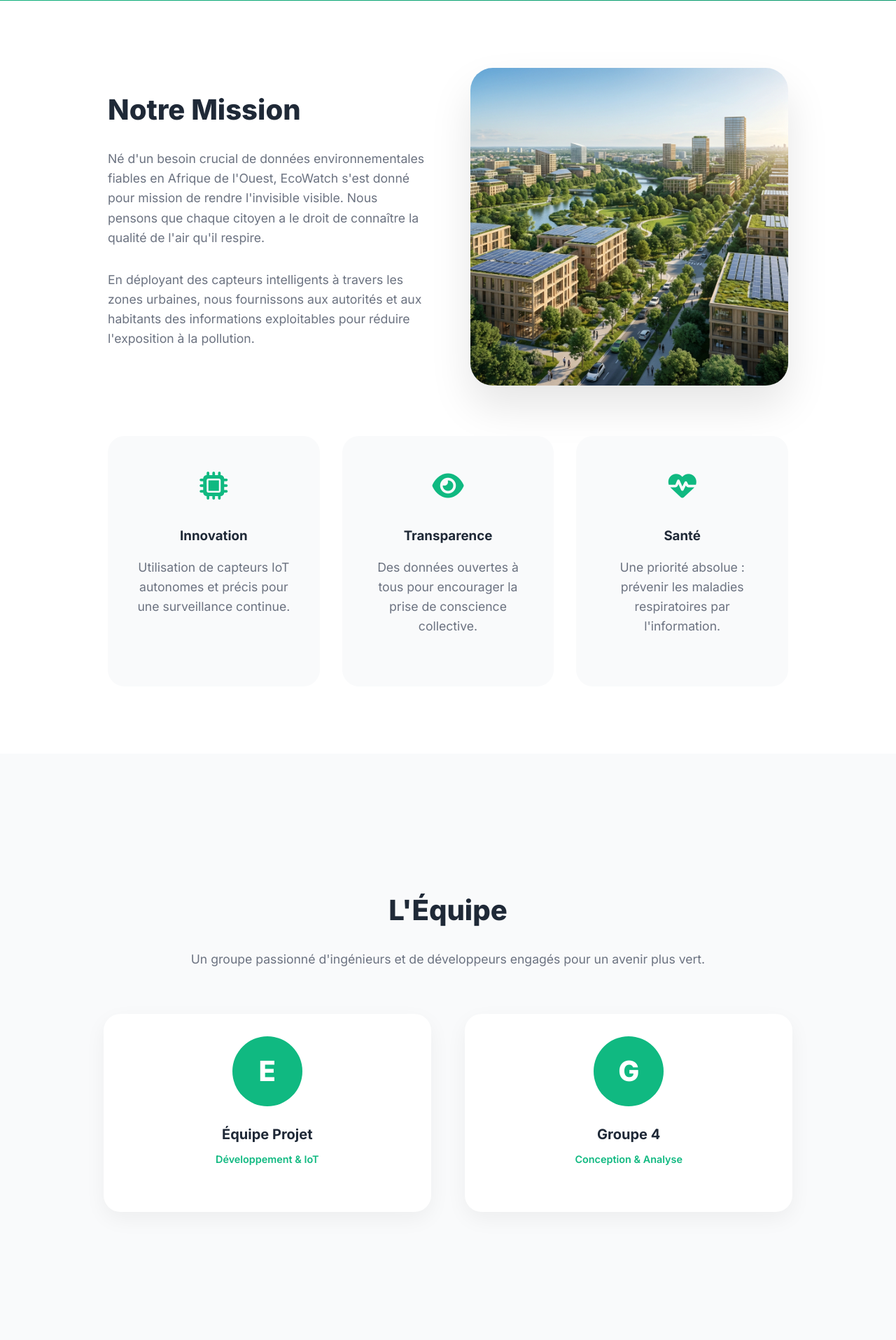
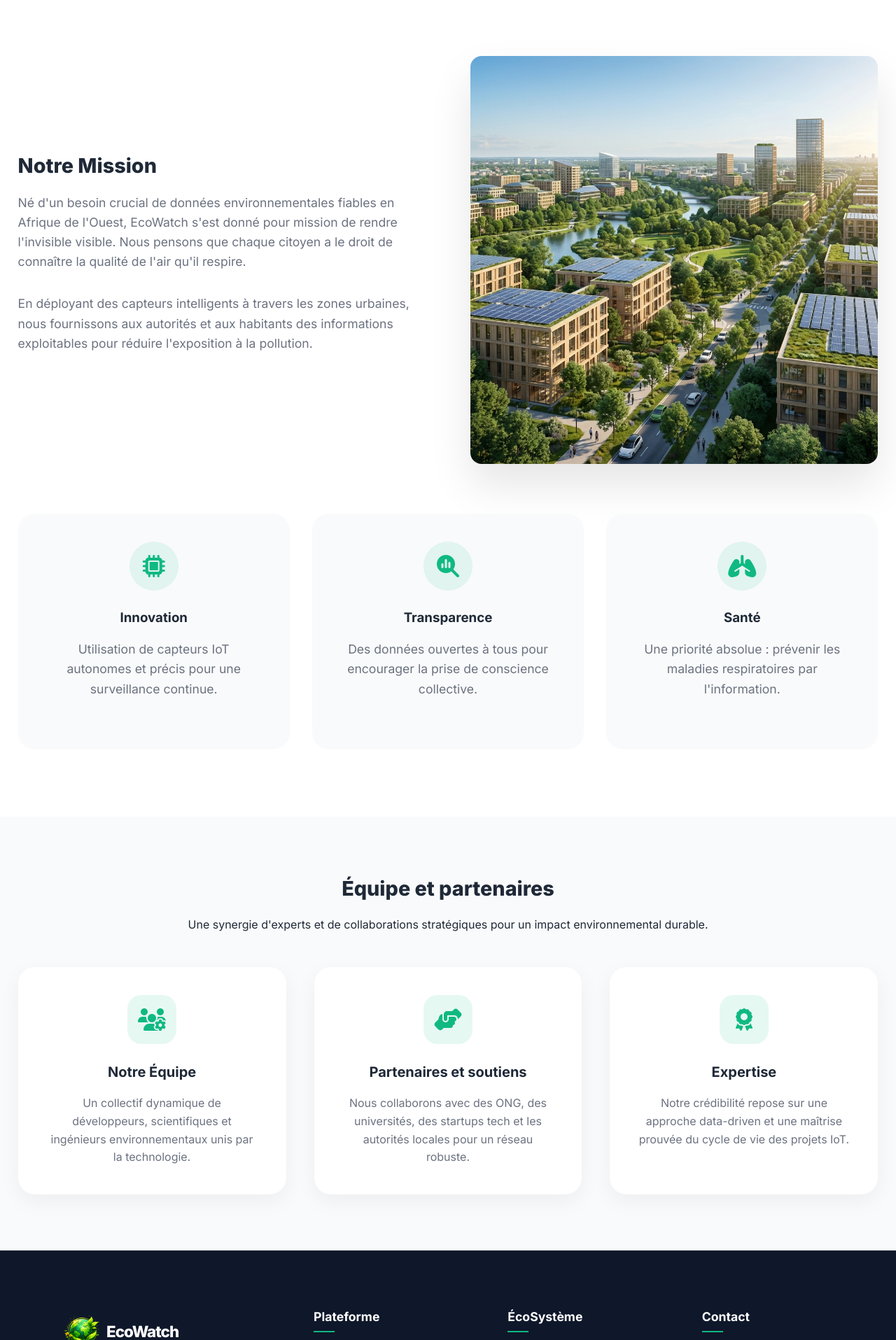
Before and after one commit to augustinkolie/groupe4, a Django app: page /about/ in a window 1280 px wide. Shown: the part 562-2477 px from the top of the page at 70% size. Run offline with Django 5.2, Linux system fonts and the light colour scheme.

Commit message:
troisième commit sur la page apropos Augustin KOLIE

```diff
--- a/monitoring/templates/monitoring/about.html
+++ b/monitoring/templates/monitoring/about.html
@@ -194,21 +194,24 @@
 
         /* Hero About */
         .hero-about {
-            padding: 8rem 5%;
-            background: linear-gradient(135deg, #10b981 0%, #059669 100%);
+            padding: 10rem 2%;
+            background: linear-gradient(rgba(16, 185, 129, 0.5), rgba(5, 150, 105, 0.6)), url("https://images.unsplash.com/photo-1573164713714-d95e436ab8d6?auto=format&fit=crop&w=1920&q=80");
+            background-size: cover;
+            background-position: center 25%;
+            background-attachment: fixed;
             color: white;
             text-align: center;
         }
 
         .hero-about h1 {
-            font-size: 4rem;
+            font-size: 2.5rem;
             font-weight: 800;
             margin-bottom: 1.5rem;
             letter-spacing: -1px;
         }
 
         .hero-about p {
-            font-size: 1.25rem;
+            font-size: 1.05rem;
             max-width: 800px;
             margin: 0 auto;
             opacity: 0.9;
@@ -216,8 +219,8 @@
 
         /* Content Sections */
         .section {
-            padding: 6rem 5%;
-            max-width: 1100px;
+            padding: 6rem 2%;
+            max-width: 1300px;
             margin: 0 auto;
         }
 
@@ -228,10 +231,11 @@
             align-items: center;
         }
 
-        .section h2 {
-            font-size: 2.5rem;
+        .section h2,
+        .partners-section h2 {
+            font-size: 1.8rem;
             font-weight: 800;
-            margin-bottom: 1.5rem;
+            margin-bottom: 1rem;
             color: var(--dark);
         }
 
@@ -243,7 +247,7 @@
 
         .featured-image {
             width: 100%;
-            border-radius: 2rem;
+            border-radius: 1rem;
             box-shadow: 0 30px 60px rgba(0, 0, 0, 0.1);
         }
 
@@ -268,9 +272,16 @@
         }
 
         .value-icon {
-            font-size: 2.5rem;
+            font-size: 2rem;
             color: var(--primary);
-            margin-bottom: 1.5rem;
+            margin: 0 auto 1.5rem;
+            width: 70px;
+            height: 70px;
+            background: rgba(16, 185, 129, 0.1);
+            border-radius: 50%;
+            display: flex;
+            align-items: center;
+            justify-content: center;
         }
 
         .value-card h3 {
@@ -278,52 +289,72 @@
             font-weight: 700;
         }
 
-        /* Team Section */
-        .team-section {
+
+
+        /* Partners Section */
+        .partners-section {
+            padding: 5rem 2%;
             background: var(--light);
-            padding: 6rem 5%;
             text-align: center;
         }
 
-        .team-grid {
+        .partners-grid {
             display: grid;
-            grid-template-columns: repeat(auto-fit, minmax(250px, 1fr));
-            gap: 3rem;
-            max-width: 1000px;
-            margin: 4rem auto 0;
+            grid-template-columns: repeat(3, 1fr);
+            gap: 2.5rem;
+            max-width: 1300px;
+            margin: 3rem auto 0;
         }
 
-        .team-member {
+        .partner-card {
             background: var(--white);
-            padding: 2rem;
+            padding: 2.5rem;
             border-radius: 1.5rem;
             box-shadow: 0 10px 30px rgba(0, 0, 0, 0.05);
+            transition: transform 0.3s;
         }
 
-        .member-avatar {
-            width: 100px;
-            height: 100px;
-            background: var(--primary);
-            color: white;
-            border-radius: 50%;
+        .partner-card:hover {
+            transform: translateY(-5px);
+        }
+
+        .partner-icon {
+            font-size: 2rem;
+            color: var(--primary);
+            width: 70px;
+            height: 70px;
+            background: rgba(16, 185, 129, 0.1);
+            border-radius: 1.25rem;
             display: flex;
             align-items: center;
             justify-content: center;
-            font-size: 2.5rem;
-            font-weight: 800;
             margin: 0 auto 1.5rem;
         }
 
-        .team-member h4 {
+        .partner-card h3 {
             font-size: 1.25rem;
             font-weight: 700;
-            margin-bottom: 0.5rem;
+            margin-bottom: 1rem;
+            color: var(--dark);
         }
 
-        .team-member p {
-            color: var(--primary);
-            font-weight: 600;
-            font-size: 0.9rem;
+        .partner-card p {
+            font-size: 1rem;
+            color: var(--gray);
+            line-height: 1.6;
+            margin: 0;
+        }
+
+        @media (max-width: 992px) {
+            .partners-grid {
+                grid-template-columns: repeat(2, 1fr);
+            }
+        }
+
+        @media (max-width: 640px) {
+            .partners-grid {
+                grid-template-columns: 1fr;
+            }
         }
 
         /* Premium Footer Redesign */
@@ -568,33 +599,44 @@
                 <p>Utilisation de capteurs IoT autonomes et précis pour une surveillance continue.</p>
             </div>
             <div class="value-card">
-                <div class="value-icon"><i class="fas fa-eye"></i></div>
+                <div class="value-icon"><i class="fas fa-magnifying-glass-chart"></i></div>
                 <h3>Transparence</h3>
                 <p>Des données ouvertes à tous pour encourager la prise de conscience collective.</p>
             </div>
             <div class="value-card">
-                <div class="value-icon"><i class="fas fa-heartbeat"></i></div>
+                <div class="value-icon"><i class="fas fa-lungs"></i></div>
                 <h3>Santé</h3>
                 <p>Une priorité absolue : prévenir les maladies respiratoires par l'information.</p>
             </div>
         </div>
     </section>
 
-    <section class="team-section">
-        <div class="section">
-            <h2>L'Équipe</h2>
-            <p>Un groupe passionné d'ingénieurs et de développeurs engagés pour un avenir plus vert.</p>
-            <div class="team-grid">
-                <div class="team-member">
-                    <div class="member-avatar">E</div>
-                    <h4>Équipe Projet</h4>
-                    <p>Développement & IoT</p>
-                </div>
-                <div class="team-member">
-                    <div class="member-avatar">G</div>
-                    <h4>Groupe 4</h4>
-                    <p>Conception & Analyse</p>
-                </div>
+
+
+    <section class="partners-section">
+        <div class="section-header" style="max-width: 800px; margin: 0 auto;">
+            <h2>Équipe et partenaires</h2>
+            <p>Une synergie d'experts et de collaborations stratégiques pour un impact environnemental durable.</p>
+        </div>
+
+        <div class="partners-grid">
+            <div class="partner-card">
+                <div class="partner-icon"><i class="fas fa-users-gear"></i></div>
+                <h3>Notre Équipe</h3>
+                <p>Un collectif dynamique de développeurs, scientifiques et ingénieurs environnementaux unis par la
+                    technologie.</p>
+            </div>
+            <div class="partner-card">
+                <div class="partner-icon"><i class="fas fa-handshake-angle"></i></div>
+                <h3>Partenaires et soutiens</h3>
+                <p>Nous collaborons avec des ONG, des universités, des startups tech et les autorités locales pour un
+                    réseau robuste.</p>
+            </div>
+            <div class="partner-card">
+                <div class="partner-icon"><i class="fas fa-award"></i></div>
+                <h3>Expertise</h3>
+                <p>Notre crédibilité repose sur une approche data-driven et une maîtrise prouvée du cycle de vie des
+                    projets IoT.</p>
             </div>
         </div>
     </section>
@@ -630,7 +672,6 @@
                 <h4>ÉcoSystème</h4>
                 <ul>
                     <li><a href="/about/">À Propos</a></li>
-                    <li><a href="#">Équipe Projet</a></li>
                     <li><a href="/contact/">Devenir Partenaire</a></li>
                     <li><a href="#">FAQ</a></li>
                 </ul>
--- a/monitoring/templates/monitoring/contact.html
+++ b/monitoring/templates/monitoring/contact.html
@@ -207,7 +207,7 @@
         }
 
         .contact-info h1 {
-            font-size: 3rem;
+            font-size: 2.5rem;
             font-weight: 800;
             margin-bottom: 1.5rem;
             letter-spacing: -1px;
```
